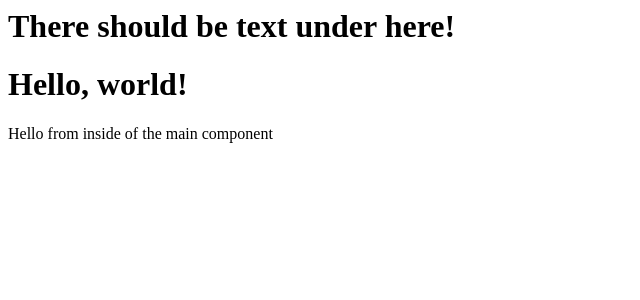
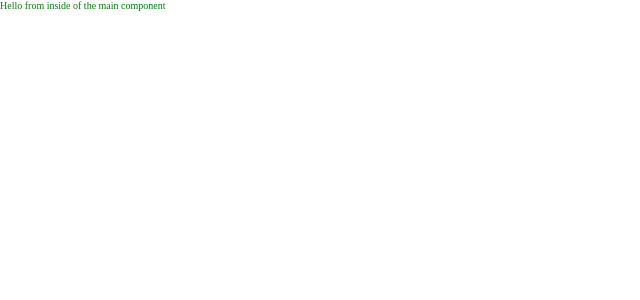
Before and after one commit to bepotts/airbnb_clone, a React app: page / in a window 1280 px wide. Shown: the top 300 px of the page, without its empty margins (0-640 px from the left). Built offline with nearby package versions, Linux system fonts and the light colour scheme.

Commit message:
added css handling to webpack

```diff
--- a/index.js
+++ b/index.js
@@ -5,7 +5,6 @@ import App from "./source/App";
 
 ReactDOM.render(
     <div>
-        <h1>Hello, world!</h1>
         <App />
     </div>,
 
--- a/package.json
+++ b/package.json
@@ -18,7 +18,8 @@
         "debug": "~2.6.9",
         "morgan": "~1.9.1",
         "react": "^17.0.2",
-        "react-dom": "^17.0.2"
+        "react-dom": "^17.0.2",
+        "style-loader": "^3.3.1"
     },
     "devDependencies": {
         "@babel/cli": "^7.17.6",
@@ -26,6 +27,7 @@
         "@babel/preset-env": "^7.16.11",
         "@babel/preset-react": "^7.16.7",
         "babel-loader": "^8.2.3",
+        "css-loader": "^6.7.1",
         "eslint": "^8.11.0",
         "eslint-plugin-react": "^7.29.4",
         "html-webpack-plugin": "^5.5.0",
--- a/public/index.html
+++ b/public/index.html
@@ -3,11 +3,10 @@
 <head>
   <title>Airbnb</title>
   <!-- TODO This style sheet will be added once we start adding styles -->
-<!--  <link rel="stylesheet" href="/stylesheets/style.css">-->
+<!--  <link rel="stylesheet" href="/styles/style.css">-->
 </head>
 
 <body>
-  <h1>There should be text under here!</h1>
   <div id="root"></div>
 </body>
 
--- a/source/App.js
+++ b/source/App.js
@@ -4,6 +4,8 @@
 
 import React, { Component } from "react";
 import ReactDOM from "react-dom";
+
+import "./styles/main.css";
 
 class App extends Component {
     render() {
--- /dev/null
+++ b/source/styles/main.css
@@ -0,0 +1,15 @@
+/* Global Styles */
+
+* {
+    margin: 0;
+    padding: 0;
+    box-sizing: border-box;
+}
+
+html {
+    font-size: 62.5%;
+}
+
+p {
+    color: green;
+}
--- a/webpack.json.js
+++ b/webpack.json.js
@@ -23,6 +23,11 @@ module.exports = {
                     },
                 },
             },
+            // CSS files
+            {
+                test: /\.(css)$/,
+                use: ["style-loader", "css-loader"],
+            },
         ],
     },
     output: {
```
Also changed, not shown: 1 other file (tests, documents, lock files or other folders).
